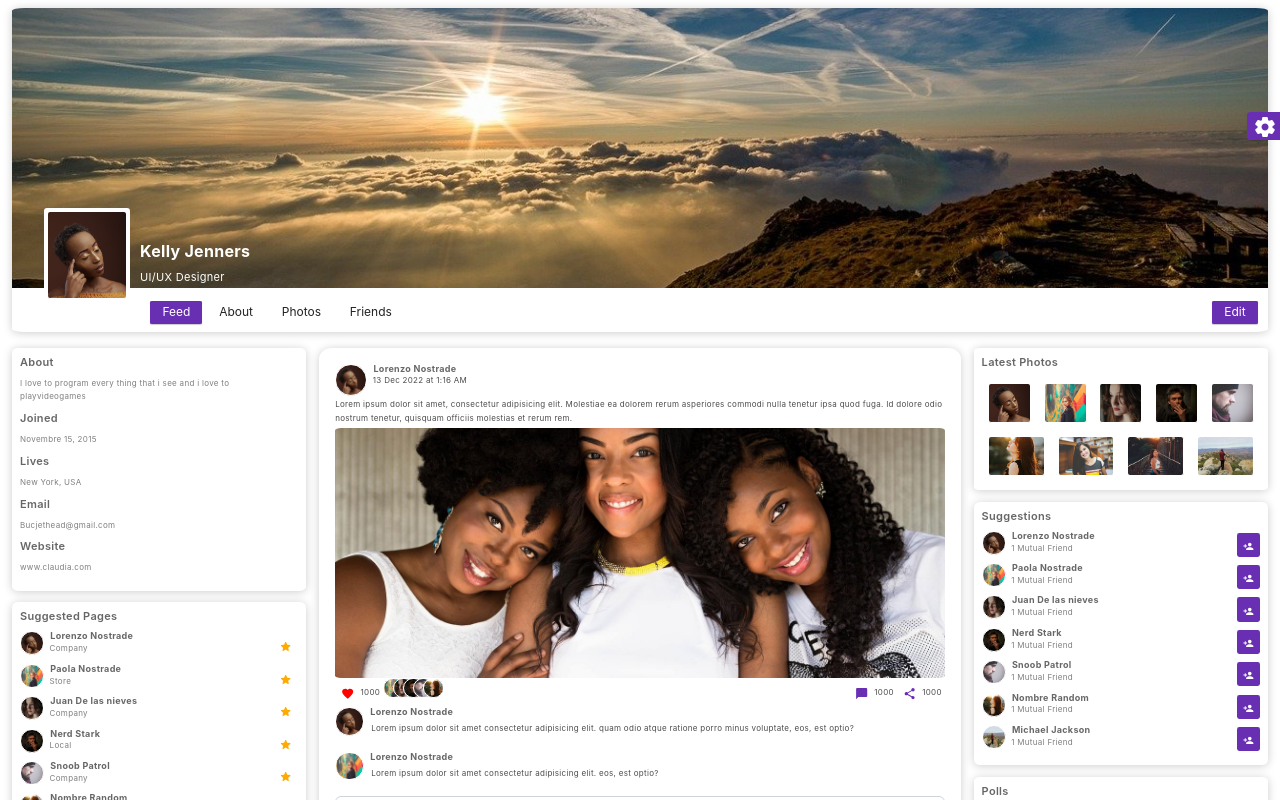
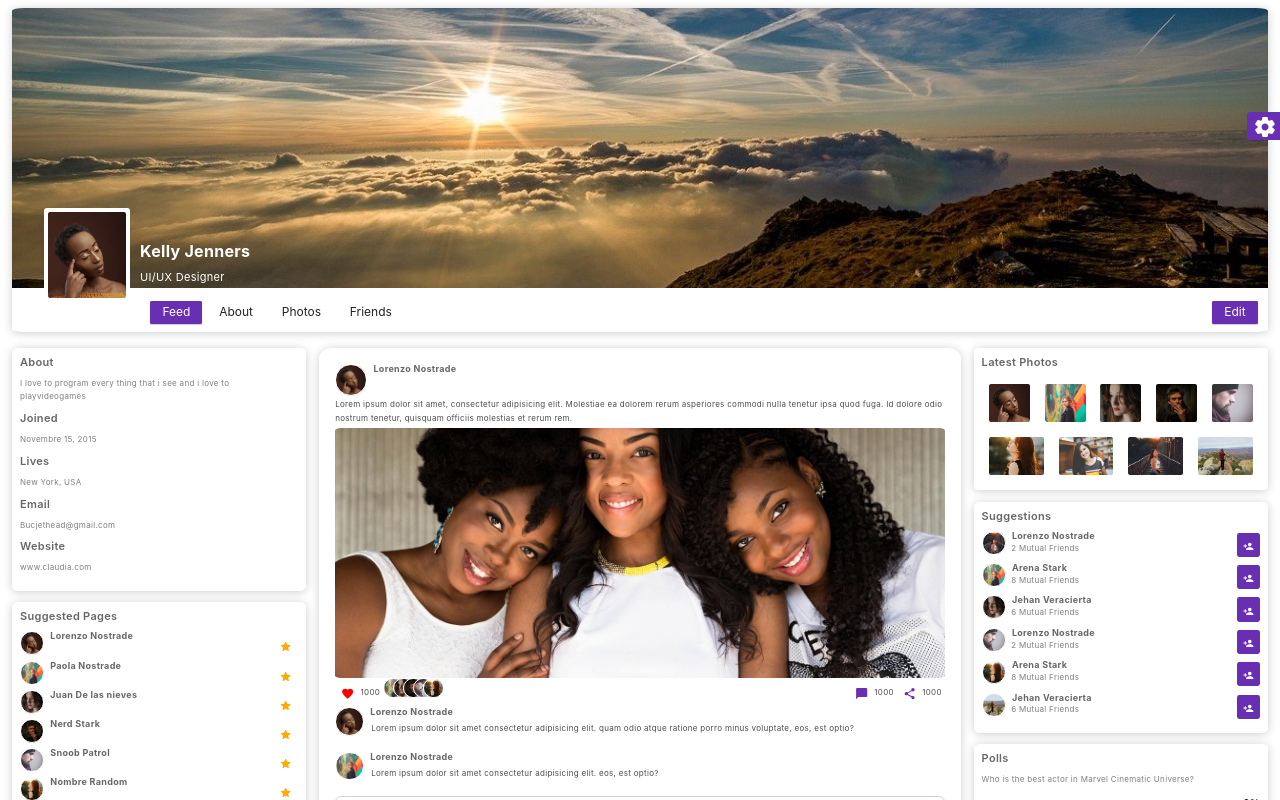
Before and after one commit to YamiKawa1/Inteligente, a React (Create React App) app: page / in a window 1280 px wide. Shown: the top 800 px of the page. Built offline with nearby package versions, Linux system fonts and the light colour scheme.

Commit message:
Suggestions Ready

```diff
--- a/src/components/common/PictureTextButton.jsx
+++ b/src/components/common/PictureTextButton.jsx
@@ -12,7 +12,8 @@ export default function PictureTextButton(props) {
 
       <div className='NameSubtitle'>
         <h3><b>{props.name}</b></h3>
-        <p>{props.subtitle}</p>
+        {props.mutualFriends? <p>{props.mutualFriends} Mutual Friends</p>: null}
+        {props.Category ? <p>{props.Category}</p> : null}
       </div>
 
       {
--- a/src/components/layouts/Suggestions/Suggestions.jsx
+++ b/src/components/layouts/Suggestions/Suggestions.jsx
@@ -1,13 +1,7 @@
 import React from 'react'
 import  PictureTextButton from '../../common/PictureTextButton'
 import '../layouts.css'
-import P1 from '../../../assets/img/P1.jpg'
-import P2 from '../../../assets/img/P2.jpg'
-import P3 from '../../../assets/img/P3.jpg'
-import P4 from '../../../assets/img/P4.jpg'
-import P5 from '../../../assets/img/P5.jpg'
-import P6 from '../../../assets/img/P6.jpg'
-import P9 from '../../../assets/img/P9.jpg'
+import { SUGGESTIONS } from '../../../data/data'
 
 
 export default function Suggestions() {
@@ -15,13 +9,11 @@ export default function Suggestions() {
     <div>
         <div className='Menu'>
           <h1>Suggestions</h1>
-          <PictureTextButton image={P1} shape='circle' width='1.5em' height='1.5em' name='Lorenzo Nostrade' subtitle='1 Mutual Friend' isButton button/>
-          <PictureTextButton image={P2} shape='circle' width='1.5em' height='1.5em' name='Paola Nostrade' subtitle='1 Mutual Friend' isButton button/>
-          <PictureTextButton image={P3} shape='circle' width='1.5em' height='1.5em' name='Juan De las nieves' subtitle='1 Mutual Friend' isButton button/>
-          <PictureTextButton image={P4} shape='circle' width='1.5em' height='1.5em' name='Nerd Stark' subtitle='1 Mutual Friend' isButton button/>
-          <PictureTextButton image={P5} shape='circle' width='1.5em' height='1.5em' name='Snoob Patrol' subtitle='1 Mutual Friend' isButton button/>
-          <PictureTextButton image={P6} shape='circle' width='1.5em' height='1.5em' name='Nombre Random' subtitle='1 Mutual Friend' isButton button/>
-          <PictureTextButton image={P9} shape='circle' width='1.5em' height='1.5em' name='Michael Jackson' subtitle='1 Mutual Friend' isButton button/>
+          {
+            SUGGESTIONS.map(sugestion => {
+              return <PictureTextButton image={sugestion.ProfilePicture} shape='circle' width='1.5em' height='1.5em' name={sugestion.Name} mutualFriends={sugestion.MutualFriends} isButton button/>
+            })
+          }
         </div>
     </div>
   )
--- a/src/data/data.js
+++ b/src/data/data.js
@@ -158,36 +158,36 @@ export const SuggestedPages = [
     }
 ]
 
-export const Suggestions = [
+export const SUGGESTIONS = [
     {
-        "ProfilePicture": "P1",
+        "ProfilePicture": P8,
         "Name": "Lorenzo Nostrade",
-        "Subtitle": "2 Mutual Friend"
+        "MutualFriends": 2
     },
     {
-        "ProfilePicture": "P2",
+        "ProfilePicture": P2,
         "Name": "Arena Stark",
-        "Subtitle": "8 Mutual Friend"
+        "MutualFriends": 8
     },
     {
-        "ProfilePicture": "P3",
+        "ProfilePicture": P3,
         "Name": "Jehan Veracierta",
-        "Subtitle": "6 Mutual Friend"
+        "MutualFriends": 6
     },
     {
-        "ProfilePicture": "P1",
+        "ProfilePicture": P5,
         "Name": "Lorenzo Nostrade",
-        "Subtitle": "2 Mutual Friend"
+        "MutualFriends": 2
     },
     {
-        "ProfilePicture": "P2",
+        "ProfilePicture": P6,
         "Name": "Arena Stark",
-        "Subtitle": "8 Mutual Friend"
+        "MutualFriends": 8
     },
     {
-        "ProfilePicture": "P3",
+        "ProfilePicture": P9,
         "Name": "Jehan Veracierta",
-        "Subtitle": "6 Mutual Friend"
+        "MutualFriends": 6
     }
 ]
 
```
